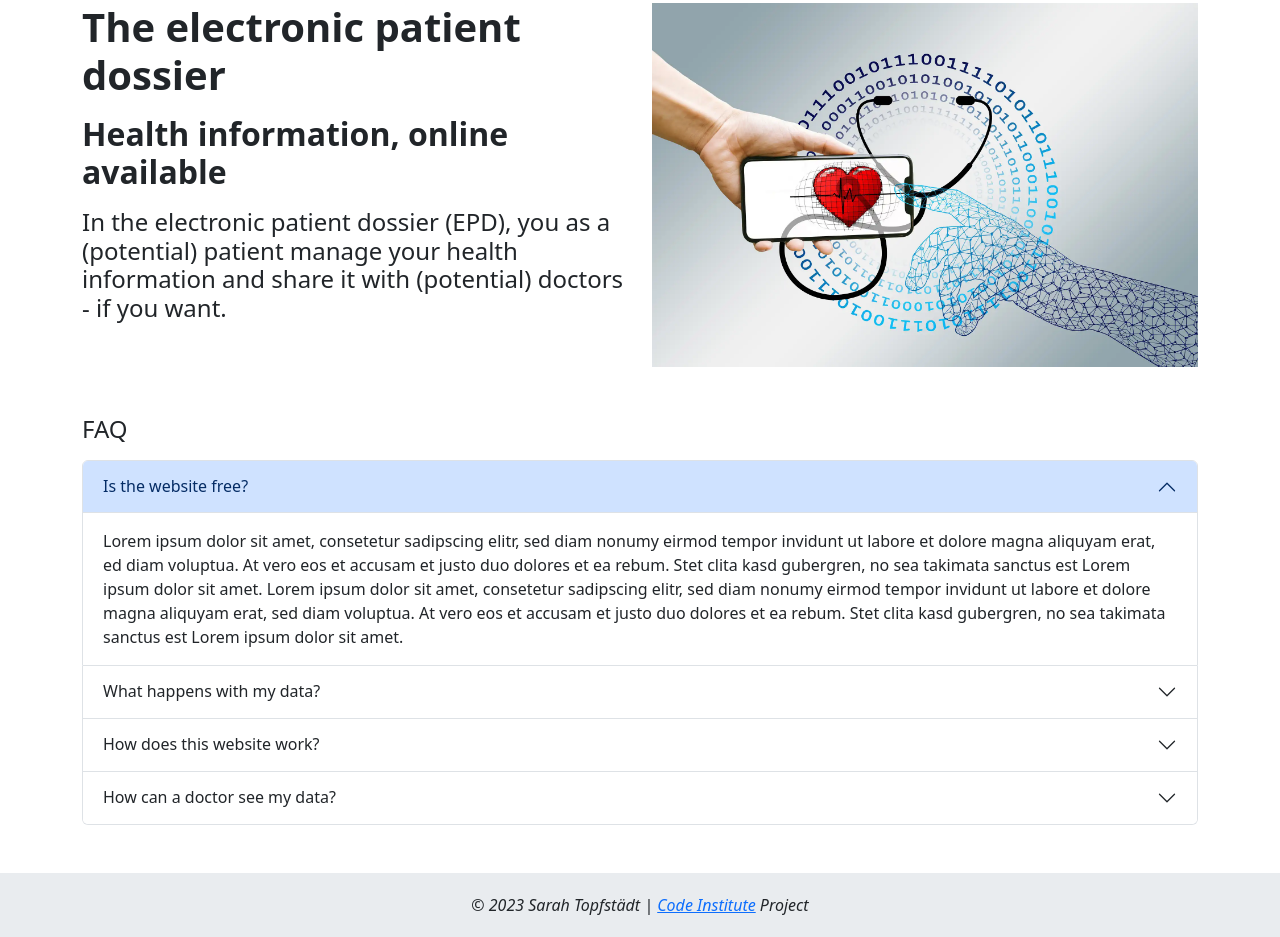
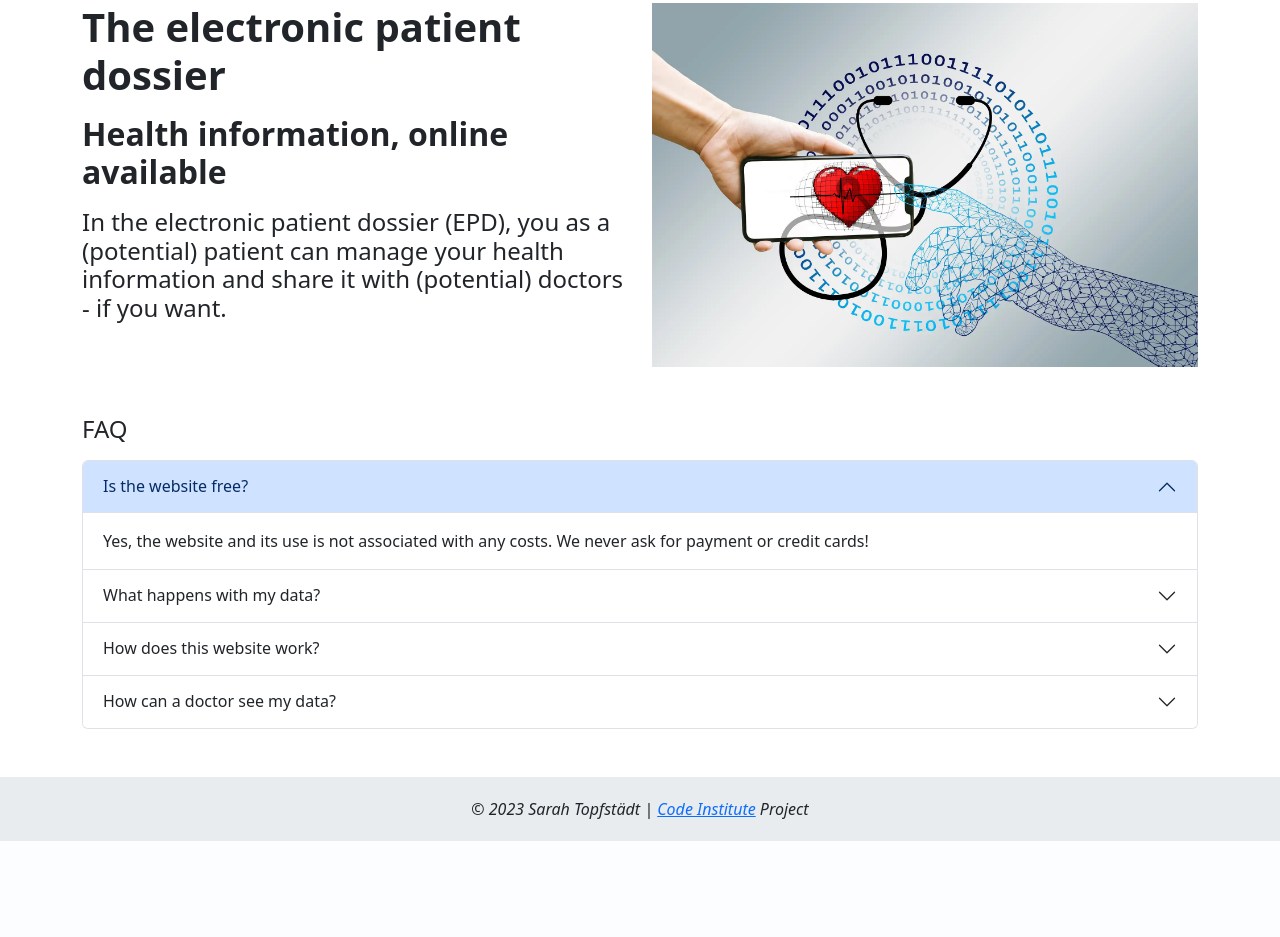
Before and after one commit to puma13992/digial-patient, a Django app: page / in a window 1280 px wide. Shown: the part 135-1072 px from the top of the page. After the commit the page ends 976 px from the top, so only its background shows below. Run offline with Django 3.2, Linux system fonts and the light colour scheme.

Commit message:
Replace placeholder text in index.html

```diff
--- a/templates/index.html
+++ b/templates/index.html
@@ -18,7 +18,7 @@
         Health information, online available
         </h2>
         <h4 class="my-3 fw-normal text-emphasis">
-        In the electronic patient dossier (EPD), you as a (potential) patient manage your health information
+        In the electronic patient dossier (EPD), you as a (potential) patient can manage your health information
         and share it with (potential) doctors - if you want.
         </h4>
       </div>
@@ -44,11 +44,7 @@
         </h2>
         <div id="collapseOne" class="accordion-collapse collapse show" data-bs-parent="#accordionExample">
           <div class="accordion-body">
-            Lorem ipsum dolor sit amet, consetetur sadipscing elitr, sed diam nonumy eirmod tempor invidunt ut labore et dolore magna aliquyam erat,
-            ed diam voluptua. At vero eos et accusam et justo duo dolores et ea rebum. Stet clita kasd gubergren, no sea takimata sanctus est Lorem ipsum
-            dolor sit amet. Lorem ipsum dolor sit amet, consetetur sadipscing elitr, sed diam nonumy eirmod tempor invidunt ut labore et dolore magna aliquyam
-            erat, sed diam voluptua. At vero eos et accusam et justo duo dolores et ea rebum. Stet clita kasd gubergren, no sea takimata sanctus est Lorem ipsum
-            dolor sit amet.
+            Yes, the website and its use is not associated with any costs. We never ask for payment or credit cards!
           </div>
         </div>
       </div>
@@ -60,11 +56,7 @@
         </h2>
         <div id="collapseTwo" class="accordion-collapse collapse" data-bs-parent="#accordionExample">
           <div class="accordion-body">
-            Lorem ipsum dolor sit amet, consetetur sadipscing elitr, sed diam nonumy eirmod tempor invidunt ut labore et dolore magna aliquyam erat,
-            ed diam voluptua. At vero eos et accusam et justo duo dolores et ea rebum. Stet clita kasd gubergren, no sea takimata sanctus est Lorem ipsum
-            dolor sit amet. Lorem ipsum dolor sit amet, consetetur sadipscing elitr, sed diam nonumy eirmod tempor invidunt ut labore et dolore magna aliquyam
-            erat, sed diam voluptua. At vero eos et accusam et justo duo dolores et ea rebum. Stet clita kasd gubergren, no sea takimata sanctus est Lorem ipsum
-            dolor sit amet.
+            The data is stored in a database to create the user account. We never share data with third parties.
           </div>
         </div>
       </div>
@@ -76,11 +68,9 @@
         </h2>
         <div id="collapseThree" class="accordion-collapse collapse" data-bs-parent="#accordionExample">
           <div class="accordion-body">
-            Lorem ipsum dolor sit amet, consetetur sadipscing elitr, sed diam nonumy eirmod tempor invidunt ut labore et dolore magna aliquyam erat,
-            ed diam voluptua. At vero eos et accusam et justo duo dolores et ea rebum. Stet clita kasd gubergren, no sea takimata sanctus est Lorem ipsum
-            dolor sit amet. Lorem ipsum dolor sit amet, consetetur sadipscing elitr, sed diam nonumy eirmod tempor invidunt ut labore et dolore magna aliquyam
-            erat, sed diam voluptua. At vero eos et accusam et justo duo dolores et ea rebum. Stet clita kasd gubergren, no sea takimata sanctus est Lorem ipsum
-            dolor sit amet.
+            First, you create a user account. There you can make various entries, e.g. a no-resuscitation declaration,
+            your medications, previous illnesses, doctors and emergency contacts. If you opt for a shared account,
+            you'll receive second login credentials to keep in your wallet.
           </div>
         </div>
       </div>
@@ -92,11 +82,9 @@
         </h2>
         <div id="collapseFour" class="accordion-collapse collapse" data-bs-parent="#accordionExample">
           <div class="accordion-body">
-            Lorem ipsum dolor sit amet, consetetur sadipscing elitr, sed diam nonumy eirmod tempor invidunt ut labore et dolore magna aliquyam erat,
-            ed diam voluptua. At vero eos et accusam et justo duo dolores et ea rebum. Stet clita kasd gubergren, no sea takimata sanctus est Lorem ipsum
-            dolor sit amet. Lorem ipsum dolor sit amet, consetetur sadipscing elitr, sed diam nonumy eirmod tempor invidunt ut labore et dolore magna aliquyam
-            erat, sed diam voluptua. At vero eos et accusam et justo duo dolores et ea rebum. Stet clita kasd gubergren, no sea takimata sanctus est Lorem ipsum
-            dolor sit amet.
+            If you opt for a shared account, you'll receive second login credentials to keep in your wallet.
+            In the event of an emergency, a doctor can log into your account and read your stored information.
+            A doctor will not be able to change, delete or add your data.
           </div>
         </div>
       </div>
```
